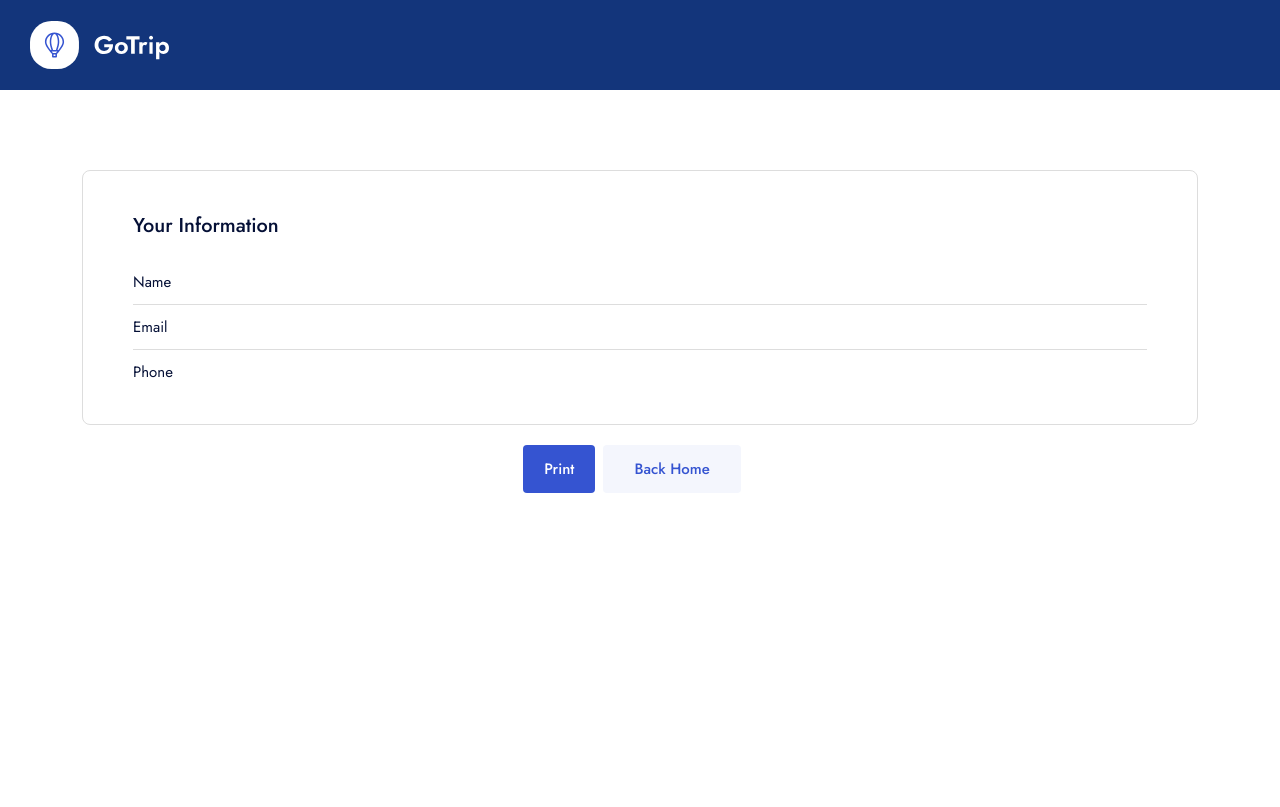
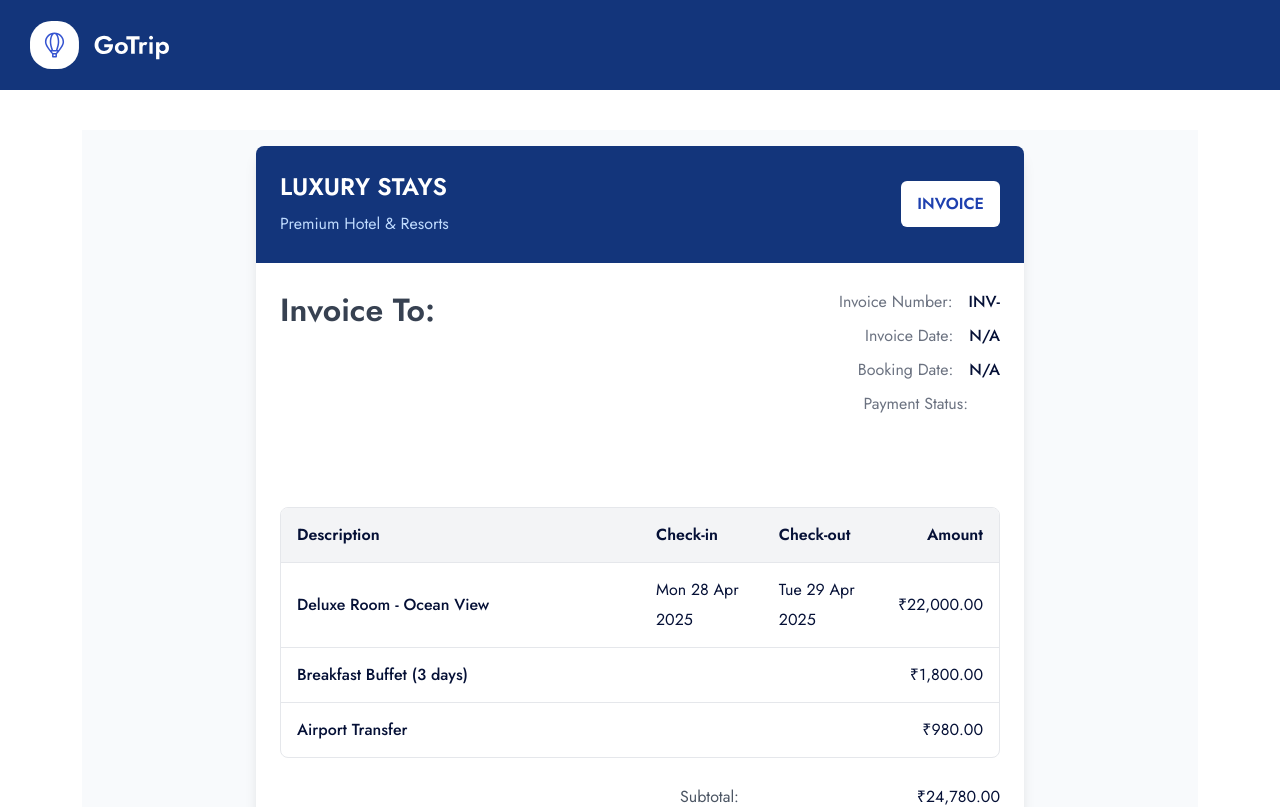
Before and after one commit to Raksyak-MST/booking-engine, a Next.js app: page /order-submitted in a window 1280 px wide. Shown: the top 807 px of the page. Built offline with nearby package versions, Linux system fonts and the light colour scheme.

Commit message:
Switch from OrderSubmittedInfo to Invoice component

```diff
--- a/app/(hotel)/order-submitted/page.jsx
+++ b/app/(hotel)/order-submitted/page.jsx
@@ -20,8 +20,8 @@ const index = () => {
 
       <section className="pt-40 layout-pb-md">
         <div className="container">
-          {/* <Invoice /> */}
-          <OrderSubmittedInfo />
+          <Invoice />
+          {/* <OrderSubmittedInfo /> */}
         </div>
         {/* End container */}
       </section>
```
